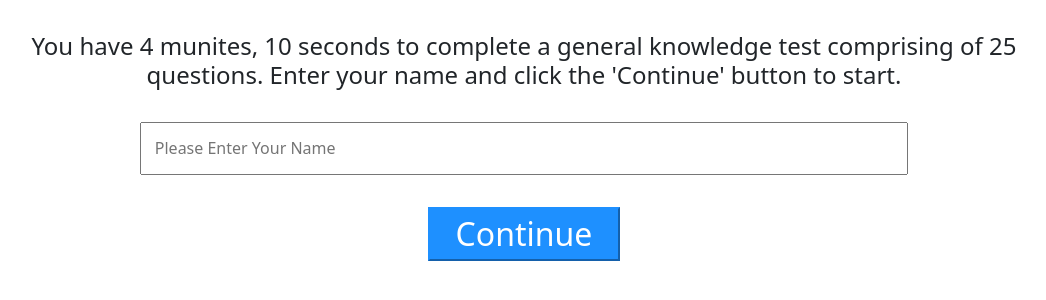
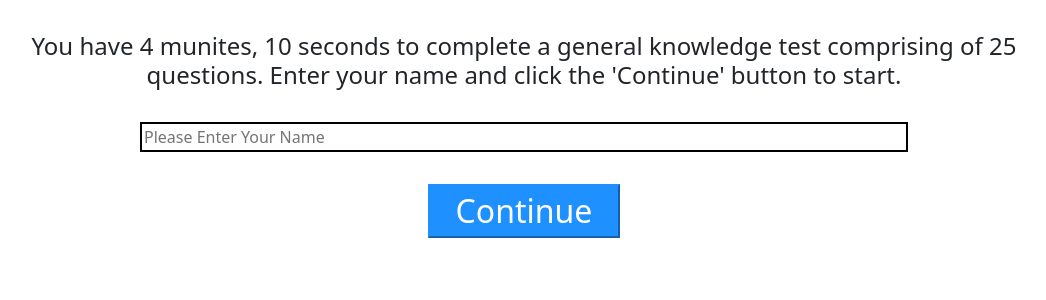
Before and after one commit to Prim3timer/test, a React (Create React App) app: page / in a window 1280 px wide. Shown: the top 300 px of the page, without its empty margins (116-1162 px from the left). Built offline with nearby package versions, Linux system fonts and the light colour scheme.

Commit message:
deperate attempt for css

```diff
--- a/src/index.css
+++ b/src/index.css
@@ -18,7 +18,8 @@
 
 #name-taker {
   width: 60vw;
-  padding: .8rem;
+  /* padding: .8rem; */
+  border: 2px solid black;
 }
 
 #continuity {
```
